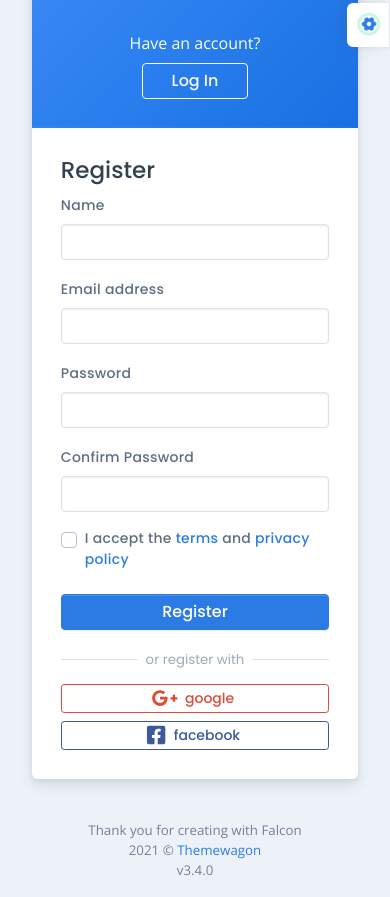
After one commit to otabek-phy/commerce_project, a Django app: page /shop/register/ in a window 390 px wide. The commit adds this page. Shown: the part 335-1232 px from the top of the page. Run offline with Django 5.2, Linux system fonts and the light colour scheme; some libraries are stand-ins or nearby versions.

Commit message:
first commit

```diff
--- /dev/null
+++ b/shop/forms.py
@@ -0,0 +1,10 @@
+from django import forms
+from django.contrib.auth.forms import UserCreationForm
+from django.contrib.auth.models import User
+
+class RegisterForm(UserCreationForm):
+    email = forms.EmailField(required=True)
+
+    class Meta:
+        model = User
+        fields = ['username', 'email', 'password1', 'password2']
--- a/shop/templates/shop/base/base.html
+++ b/shop/templates/shop/base/base.html
@@ -467,7 +467,7 @@
                                             <!-- more inner pages-->
                                         </li>
                                         <li class="nav-item"><a class="nav-link"
-                                                                href="../../../pages/authentication/simple/register.html"
+                                                                href="{% url 'register' %}"
                                                                 aria-expanded="false">
                                             <div class="d-flex align-items-center"><span class="nav-link-text ps-1">Register</span>
                                             </div>
@@ -2314,6 +2314,8 @@
             {% block product_detail_content %}
             {% endblock %}
             {% block customers_content %}
+            {% endblock %}
+            {% block register_content %}
             {% endblock %}
             <footer class="footer">
                 <div class="row g-0 justify-content-between fs--1 mt-4 mb-3">
--- /dev/null
+++ b/shop/templates/shop/register.html
@@ -0,0 +1,102 @@
+{% extends 'shop/base/base.html' %}
+
+{% block register_content %}
+<main class="main" id="top">
+        <div class="container-fluid">
+            <div class="row min-vh-100 flex-center g-0">
+                <div class="col-lg-8 col-xxl-5 py-3 position-relative"><img class="bg-auth-circle-shape"
+                                                                            src="../../../assets/img/icons/spot-illustrations/bg-shape.png"
+                                                                            alt="" width="250"><img
+                        class="bg-auth-circle-shape-2" src="../../../assets/img/icons/spot-illustrations/shape-1.png"
+                        alt=""
+                        width="150">
+                    <div class="card overflow-hidden z-index-1">
+                        <div class="card-body p-0">
+                            <div class="row g-0 h-100">
+                                <div class="col-md-5 text-center bg-card-gradient">
+                                    <div class="position-relative p-4 pt-md-5 pb-md-7 light">
+                                        <div class="bg-holder bg-auth-card-shape"
+                                             style="background-image:url(../../../assets/img/icons/spot-illustrations/half-circle.png);">
+                                        </div>
+                                        <!--/.bg-holder-->
+
+                                        <div class="z-index-1 position-relative"><a
+                                                class="link-light mb-4 font-sans-serif fs-4 d-inline-block fw-bolder"
+                                                href="../../../index.html">falcon</a>
+                                            <p class="opacity-75 text-white">With the power of Falcon, you can now focus
+                                                only on functionaries for your digital products, while leaving the UI
+                                                design
+                                                on us!</p>
+                                        </div>
+                                    </div>
+                                    <div class="mt-3 mb-4 mt-md-4 mb-md-5 light">
+                                        <p class="pt-3 text-white">Have an account?<br><a
+                                                class="btn btn-outline-light mt-2 px-4"
+                                                href="../../../pages/authentication/card/login.html">Log In</a></p>
+                                    </div>
+                                </div>
+                                <div class="col-md-7 d-flex flex-center">
+                                    <div class="p-4 p-md-5 flex-grow-1">
+                                        <h3>Register</h3>
+                                        <form>
+                                            <div class="mb-3">
+                                                <label class="form-label" for="card-name">Name</label>
+                                                <input class="form-control" type="text" autocomplete="on"
+                                                       id="card-name"/>
+                                            </div>
+                                            <div class="mb-3">
+                                                <label class="form-label" for="card-email">Email address</label>
+                                                <input class="form-control" type="email" autocomplete="on"
+                                                       id="card-email"/>
+                                            </div>
+                                            <div class="row gx-2">
+                                                <div class="mb-3 col-sm-6">
+                                                    <label class="form-label" for="card-password">Password</label>
+                                                    <input class="form-control" type="password" autocomplete="on"
+                                                           id="card-password"/>
+                                                </div>
+                                                <div class="mb-3 col-sm-6">
+                                                    <label class="form-label" for="card-confirm-password">Confirm
+                                                        Password</label>
+                                                    <input class="form-control" type="password" autocomplete="on"
+                                                           id="card-confirm-password"/>
+                                                </div>
+                                            </div>
+                                            <div class="form-check">
+                                                <input class="form-check-input" type="checkbox"
+                                                       id="card-register-checkbox"/>
+                                                <label class="form-label" for="card-register-checkbox">I accept the <a
+                                                        href="#!">terms </a>and <a href="#!">privacy policy</a></label>
+                                            </div>
+                                            <div class="mb-3">
+                                                <button class="btn btn-primary d-block w-100 mt-3" type="submit"
+                                                        name="submit">Register
+                                                </button>
+                                            </div>
+                                        </form>
+                                        <div class="position-relative mt-4">
+                                            <hr class="bg-300"/>
+                                            <div class="divider-content-center">or register with</div>
+                                        </div>
+                                        <div class="row g-2 mt-2">
+                                            <div class="col-sm-6"><a
+                                                    class="btn btn-outline-google-plus btn-sm d-block w-100"
+                                                    href="#"><span
+                                                    class="fab fa-google-plus-g me-2" data-fa-transform="grow-8"></span>
+                                                google</a></div>
+                                            <div class="col-sm-6"><a
+                                                    class="btn btn-outline-facebook btn-sm d-block w-100"
+                                                    href="#"><span class="fab fa-facebook-square me-2"
+                                                                   data-fa-transform="grow-8"></span>
+                                                facebook</a></div>
+                                        </div>
+                                    </div>
+                                </div>
+                            </div>
+                        </div>
+                    </div>
+                </div>
+            </div>
+        </div>
+    </main>
+{% endblock %}
--- a/shop/urls.py
+++ b/shop/urls.py
@@ -1,10 +1,11 @@
 from django.contrib import admin
 from django.urls import path
-from shop.views import IndexView, ProductDetailView, CustomerListView
+from shop.views import IndexView, ProductDetailView, CustomerListView, RegisterView
 
 urlpatterns = [
     path('', IndexView.as_view(), name='index'),
     path('products_list/<int:pk>/', IndexView.as_view(), name='products_list_by_category'),
     path('products/<int:pk>/', ProductDetailView.as_view(), name='product_detail'),
     path('customers/', CustomerListView.as_view(), name='customers_list'),
+    path('register/',RegisterView.as_view(),name='register'),
 ]
--- a/shop/views.py
+++ b/shop/views.py
@@ -1,7 +1,9 @@
-from django.shortcuts import render
+from django.shortcuts import render, redirect
 from django.views import View
 from django.views.generic import ListView, DetailView
 from shop.models import Category, Product, Customer
+from django.contrib.auth import login
+from .forms import RegisterForm
 
 
 
@@ -30,3 +32,22 @@ class CustomerListView(ListView):
     model = Customer
     template_name = 'shop/customers.html'
     context_object_name = 'customers'
+
+
+
+
+
+class RegisterView(View):
+    template_name = "shop/register.html"
+
+    def get(self, request):
+        form = RegisterForm()
+        return render(request, self.template_name, {"form": form})
+
+    def post(self, request):
+        form = RegisterForm(request.POST)
+        if form.is_valid():
+            user = form.save()
+            login(request, user)  # Foydalanuvchini avtomatik login qilish
+            return redirect("shop:home")  # Asosiy sahifaga yo'naltirish
+        return render(request, self.template_name, {"form": form})
```
